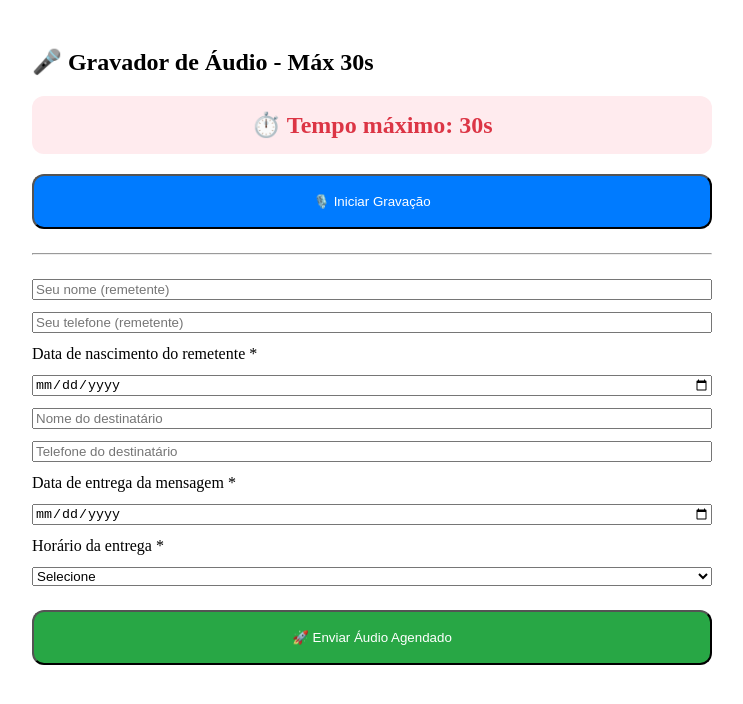
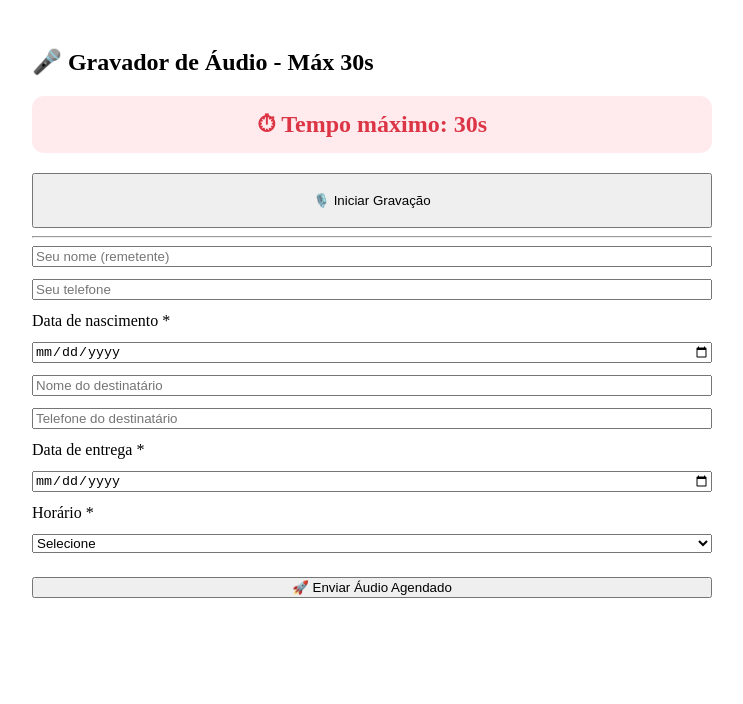
Before and after one commit to AdilsonStewart/CorujinhaLegal, a React (Create React App) app: page /audiorecord in a window 1280 px wide. Shown: the top 704 px of the page, without its empty margins (268-1011 px from the left). Built offline with nearby package versions, Linux system fonts and the light colour scheme.

Commit message:
Enhance AudioRecordPage with local storage sync
Added local storage synchronization for sender and recipient details, updated validation messages, and improved code formatting.

```diff
--- a/src/screens/AudioRecordPage.js
+++ b/src/screens/AudioRecordPage.js
@@ -1,17 +1,13 @@
 import React, { useState, useRef, useEffect } from "react";
 import { createClient } from "@supabase/supabase-js";
-
-// Firestore
 import { db } from "../firebase";
 import { collection, addDoc } from "firebase/firestore";
 
-// Supabase Config
 const supabase = createClient(
   "https://kuwsgvhjmjnhkteleczc.supabase.co",
   "sb_publishable_Rgq_kYySn7XB-zPyDG1_Iw_YEVt8O2P"
 );
 
-// util
 const sanitizePhone = (s = "") => (s || "").toString().replace(/\D/g, "");
 
 const AudioRecordPage = () => {
@@ -19,16 +15,13 @@ const AudioRecordPage = () => {
   const [audioURL, setAudioURL] = useState(null);
   const [audioBlob, setAudioBlob] = useState(null);
 
-  // remetente
   const [remetenteNome, setRemetenteNome] = useState("");
   const [remetenteTelefone, setRemetenteTelefone] = useState("");
   const [remetenteNascimento, setRemetenteNascimento] = useState("");
 
-  // destinatário
   const [destinatarioNome, setDestinatarioNome] = useState("");
   const [destinatarioTelefone, setDestinatarioTelefone] = useState("");
 
-  // agendamento
   const [dataEntrega, setDataEntrega] = useState("");
   const [horaEntrega, setHoraEntrega] = useState("");
 
@@ -38,6 +31,17 @@ const AudioRecordPage = () => {
   const mediaRecorderRef = useRef(null);
   const audioChunksRef = useRef([]);
   const tempoIntervalRef = useRef(null);
+
+  // Local Storage Sync
+  useEffect(() => localStorage.setItem("remetenteNome", remetenteNome), [remetenteNome]);
+  useEffect(() => localStorage.setItem("remetenteTelefone", remetenteTelefone), [remetenteTelefone]);
+  useEffect(() => localStorage.setItem("remetenteNascimento", remetenteNascimento), [remetenteNascimento]);
+
+  useEffect(() => localStorage.setItem("destinatarioNome", destinatarioNome), [destinatarioNome]);
+  useEffect(() => localStorage.setItem("destinatarioTelefone", destinatarioTelefone), [destinatarioTelefone]);
+
+  useEffect(() => localStorage.setItem("dataEntrega", dataEntrega), [dataEntrega]);
+  useEffect(() => localStorage.setItem("horaEntrega", horaEntrega), [horaEntrega]);
 
   const startRecording = async () => {
     try {
@@ -51,7 +55,7 @@ const AudioRecordPage = () => {
         const blob = new Blob(audioChunksRef.current, { type: "audio/webm" });
         setAudioBlob(blob);
         setAudioURL(URL.createObjectURL(blob));
-        stream.getTracks().forEach((t) => t.stop());
+        stream.getTracks().forEach(t => t.stop());
         clearInterval(tempoIntervalRef.current);
         setTempoRestante(30);
       };
@@ -61,7 +65,7 @@ const AudioRecordPage = () => {
       setIsRecording(true);
 
       tempoIntervalRef.current = setInterval(() => {
-        setTempoRestante((prev) => {
+        setTempoRestante(prev => {
           if (prev <= 1) {
             stopRecording();
             return 30;
@@ -69,6 +73,7 @@ const AudioRecordPage = () => {
           return prev - 1;
         });
       }, 1000);
+
     } catch {
       alert("Permita o uso do microfone.");
     }
@@ -82,44 +87,43 @@ const AudioRecordPage = () => {
   };
 
   const enviarDados = async () => {
-    if (!audioBlob) return alert("Grave o áudio antes de enviar.");
-    if (!destinatarioNome || !destinatarioTelefone || !horaEntrega)
-      return alert("Preencha destinatário, telefone e horário.");
-    if (!remetenteNascimento)
-      return alert("Preencha a data de nascimento do remetente.");
-    if (!dataEntrega)
-      return alert("Preencha a data de entrega da mensagem.");
+    if (!audioBlob) return alert("Grave o áudio antes.");
+    if (!remetenteNascimento) return alert("Informe nascimento do remetente.");
+    if (!destinatarioNome) return alert("Informe destinatário.");
+    if (!destinatarioTelefone) return alert("Informe telefone.");
+    if (!dataEntrega) return alert("Selecione data.");
+    if (!horaEntrega) return alert("Selecione horário.");
 
     const agora = new Date();
     const dataHorario = new Date(`${dataEntrega}T${horaEntrega}`);
 
-    if (dataHorario < agora)
-      return alert("⛔ Não é possível agendar no passado.");
+    if (dataHorario < agora) return alert("Data no passado não é permitida.");
 
     const limite = new Date();
     limite.setDate(limite.getDate() + 365);
-    if (dataHorario > limite)
-      return alert("⛔ Agendamento máximo de 365 dias.");
+    if (dataHorario > limite) return alert("Máximo 365 dias.");
 
     setIsUploading(true);
 
     try {
-      const nomeArquivo = `audio_${Date.now()}_${Math.random().toString(36).slice(2)}.webm`;
-      const { error: uploadError } = await supabase.storage
-        .from("Midias")
-        .upload(nomeArquivo, audioBlob, { contentType: "audio/webm" });
+      const fileName = `audio_${Date.now()}_${Math.random().toString(36).slice(2)}.webm`;
 
-      if (uploadError) throw uploadError;
+      const { error } = await supabase.storage.from("Midias").upload(
+        fileName,
+        audioBlob,
+        { contentType: "audio/webm" }
+      );
 
-      const { data } = supabase.storage.from("Midias").getPublicUrl(nomeArquivo);
-      const publicUrl = data?.publicUrl || "";
+      if (error) throw error;
+
+      const { data } = supabase.storage.from("Midias").getPublicUrl(fileName);
 
       const orderID = `AUD-${Date.now()}-${Math.random().toString(36).slice(2, 8)}`;
 
       const payload = {
         order_id: orderID,
         tipo: "audio",
-        link_midia: publicUrl,
+        link_midia: data?.publicUrl || "",
         criado_em: new Date().toISOString(),
         data_agendamento: dataEntrega,
         hora_agendamento: horaEntrega,
@@ -128,17 +132,19 @@ const AudioRecordPage = () => {
         telefone: sanitizePhone(destinatarioTelefone),
         remetente: remetenteNome,
         telefone_remetente: sanitizePhone(remetenteTelefone),
-        remetente_nascimento: remetenteNascimento,
+        remetente_nascimento: remetenteNascimento
       };
 
-      const col = collection(db, "agendamentos");
-      await addDoc(col, payload);
+      await addDoc(collection(db, "agendamentos"), payload);
 
-      alert("🎉 Áudio agendado com sucesso!");
+      // salva resumo para saída
+      localStorage.setItem("lastAgendamento", JSON.stringify(payload));
+
+      alert("🎉 Áudio agendado!");
       window.location.href = "/saida";
 
-    } catch (err) {
-      console.error(err);
+    } catch (e) {
+      console.log(e);
       alert("Erro ao enviar.");
     }
 
@@ -147,40 +153,35 @@ const AudioRecordPage = () => {
 
   return (
     <div style={{ padding: 20, maxWidth: 680, margin: "0 auto" }}>
+
       <h2>🎤 Gravador de Áudio - Máx 30s</h2>
 
       <div style={{
         fontSize: 24,
         color: "#dc3545",
+        background: "#ffebee",
+        padding: 15,
+        borderRadius: 12,
         fontWeight: "bold",
-        background: "#ffebee",
-        padding: "15px",
-        borderRadius: 12,
-        marginBottom: 20,
-        textAlign: "center"
+        textAlign: "center",
+        marginBottom: 20
       }}>
-        ⏱️ Tempo máximo: {tempoRestante}s
+        ⏱ Tempo máximo: {tempoRestante}s
       </div>
 
       {!isRecording ? (
-        <button
-          onClick={startRecording}
-          style={{ width: "100%", padding: 18, background: "#007bff", color: "white", borderRadius: 12 }}
-        >
+        <button onClick={startRecording} style={{ padding: 18, width: "100%" }}>
           🎙️ Iniciar Gravação
         </button>
       ) : (
-        <button
-          onClick={stopRecording}
-          style={{ width: "100%", padding: 18, background: "#dc3545", color: "white", borderRadius: 12 }}
-        >
+        <button onClick={stopRecording} style={{ padding: 18, width: "100%" }}>
           ⏹️ Parar Gravação
         </button>
       )}
 
       {audioURL && <audio controls src={audioURL} style={{ width: "100%", marginTop: 16 }} />}
 
-      <hr style={{ margin: "24px 0" }} />
+      <hr />
 
       <div style={{ display: "grid", gap: 12 }}>
 
@@ -188,47 +189,46 @@ const AudioRecordPage = () => {
           type="text"
           placeholder="Seu nome (remetente)"
           value={remetenteNome}
-          onChange={(e) => setRemetenteNome(e.target.value)}
+          onChange={e => setRemetenteNome(e.target.value)}
         />
 
         <input
           type="tel"
-          placeholder="Seu telefone (remetente)"
+          placeholder="Seu telefone"
           value={remetenteTelefone}
-          onChange={(e) => setRemetenteTelefone(e.target.value)}
+          onChange={e => setRemetenteTelefone(e.target.value)}
         />
 
-        <label>Data de nascimento do remetente *</label>
+        <label>Data de nascimento *</label>
         <input
           type="date"
           value={remetenteNascimento}
-          onChange={(e) => setRemetenteNascimento(e.target.value)}
+          onChange={e => setRemetenteNascimento(e.target.value)}
         />
 
         <input
           type="text"
           placeholder="Nome do destinatário"
           value={destinatarioNome}
-          onChange={(e) => setDestinatarioNome(e.target.value)}
+          onChange={e => setDestinatarioNome(e.target.value)}
         />
 
         <input
           type="tel"
           placeholder="Telefone do destinatário"
           value={destinatarioTelefone}
-          onChange={(e) => setDestinatarioTelefone(e.target.value)}
+          onChange={e => setDestinatarioTelefone(e.target.value)}
         />
 
-        <label>Data de entrega da mensagem *</label>
+        <label>Data de entrega *</label>
         <input
           type="date"
           value={dataEntrega}
-          onChange={(e) => setDataEntrega(e.target.value)}
+          onChange={e => setDataEntrega(e.target.value)}
         />
 
-        {/* HORÁRIOS FIXOS */}
-        <label>Horário da entrega *</label>
-        <select value={horaEntrega} onChange={(e) => setHoraEntrega(e.target.value)}>
+        <label>Horário *</label>
+        <select value={horaEntrega} onChange={e => setHoraEntrega(e.target.value)}>
           <option value="">Selecione</option>
           <option value="08:00">08:00</option>
           <option value="10:00">10:00</option>
@@ -240,19 +240,10 @@ const AudioRecordPage = () => {
 
       </div>
 
-      <button
-        onClick={enviarDados}
-        style={{
-          marginTop: 24,
-          width: "100%",
-          padding: 18,
-          background: "#28a745",
-          color: "white",
-          borderRadius: 12
-        }}
-      >
+      <button onClick={enviarDados} style={{ width: "100%", marginTop: 24 }}>
         🚀 Enviar Áudio Agendado
       </button>
+
     </div>
   );
 };
```
